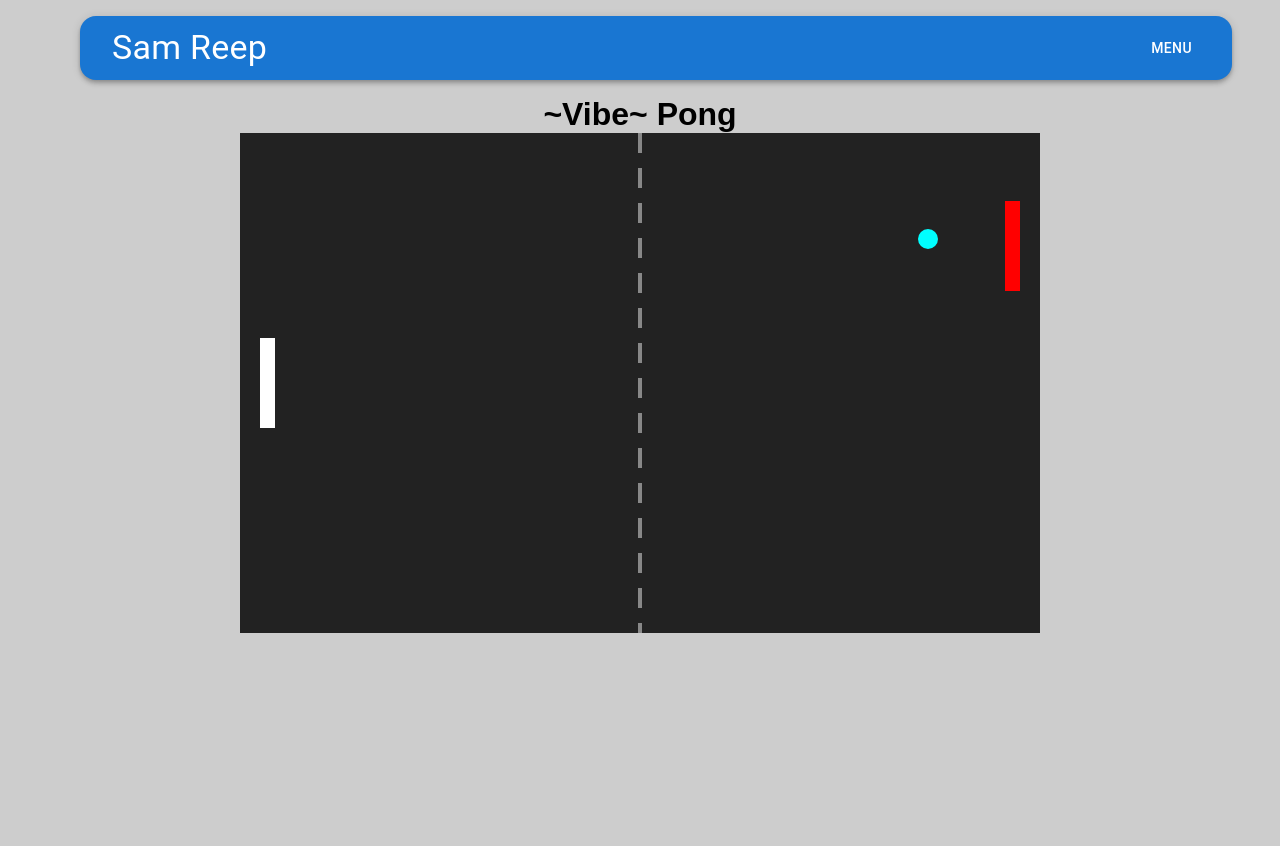
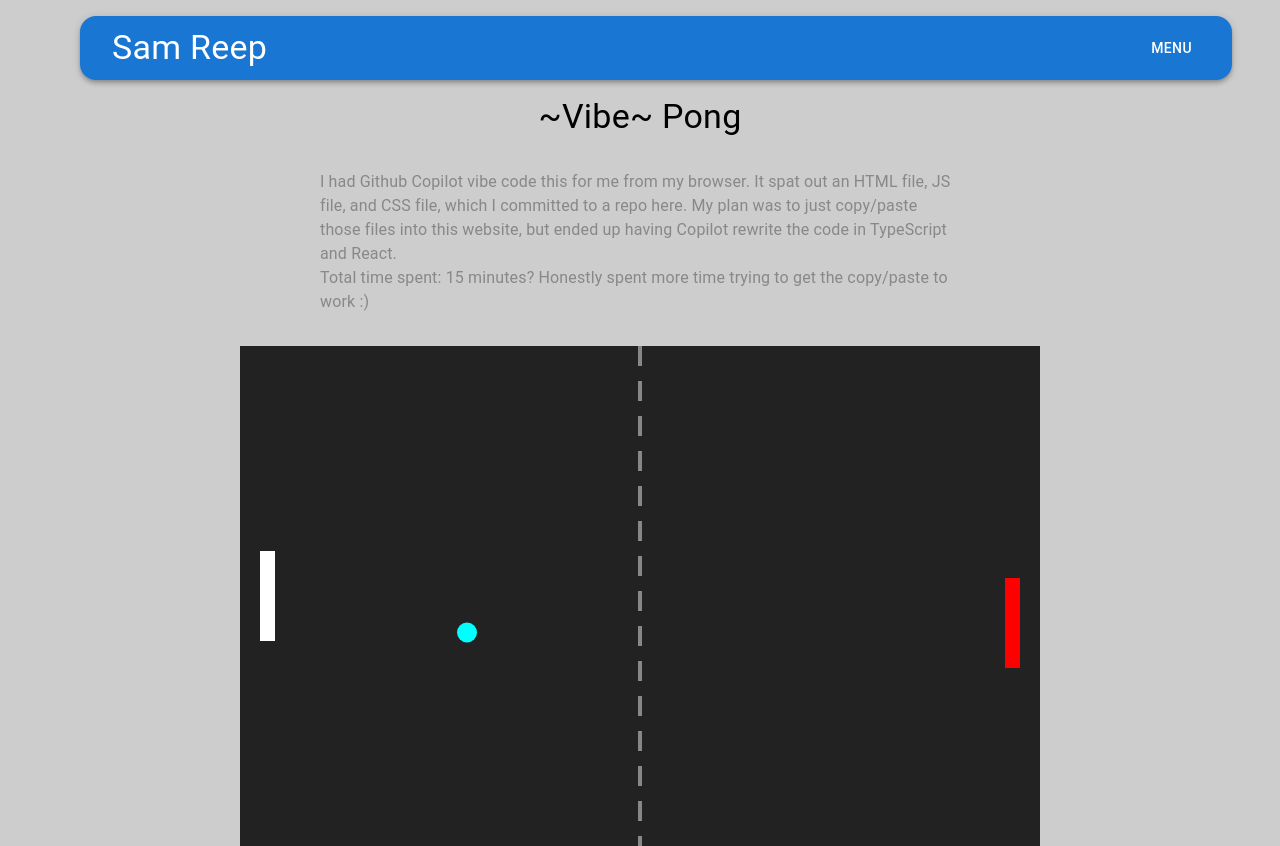
Before and after one commit to sareep/sareep, a Next.js app: page /sareep/projects/pong in a window 1280 px wide. Before the commit the page ends 800 px from the top, so only its background shows below. Built offline with nearby package versions, Linux system fonts and the light colour scheme; some icons are missing; what @mui/material-nextjs would draw is missing.

Commit message:
feat: update Pong game page layout and content

```diff
--- a/src/app/projects/pong/PongGame.tsx
+++ b/src/app/projects/pong/PongGame.tsx
@@ -183,7 +183,6 @@ export default function PongGame() {
 
   return (
     <div style={{ textAlign: "center" }}>
-      <h1>~Vibe~ Pong</h1>
       <canvas
         ref={canvasRef}
         id="pongCanvas"
--- a/src/app/projects/pong/page.tsx
+++ b/src/app/projects/pong/page.tsx
@@ -1,11 +1,43 @@
-'use client';
+"use client";
 
+import { Grid, Typography } from "@mui/material";
+import Link from "next/link";
 import PongGame from "./PongGame";
 
 export default function Page() {
-
   return (
     <div id="pong-container">
+      <Grid
+        container
+        sx={{
+          display: "flex",
+          justifyContent: "center",
+          mb: 4,
+          maxWidth: "50%",
+          mx: "auto",
+        }}
+      >
+        <Grid>
+          <Typography variant="h4" sx={{ mb: 4 }}>
+            ~Vibe~ Pong
+          </Typography>
+        </Grid>
+        <Grid>
+          <Typography variant="body1" sx={{ color: "#888" }}>
+            I had Github Copilot vibe code this for me from my browser. It spat
+            out an HTML file, JS file, and CSS file, which I committed to a repo{" "}
+            <Link href="https://github.com/sareep/vibe-code-pong-js">here</Link>
+            . My plan was to just copy/paste those files into this website, but
+            ended up having Copilot rewrite the code in TypeScript and React.
+          </Typography>
+        </Grid>
+        <Grid>
+          <Typography variant="body1" sx={{ color: "#888" }}>
+            Total time spent: 15 minutes? Honestly spent more time trying to get
+            the copy/paste to work :)
+          </Typography>
+        </Grid>
+      </Grid>
       <PongGame />
     </div>
   );
```
